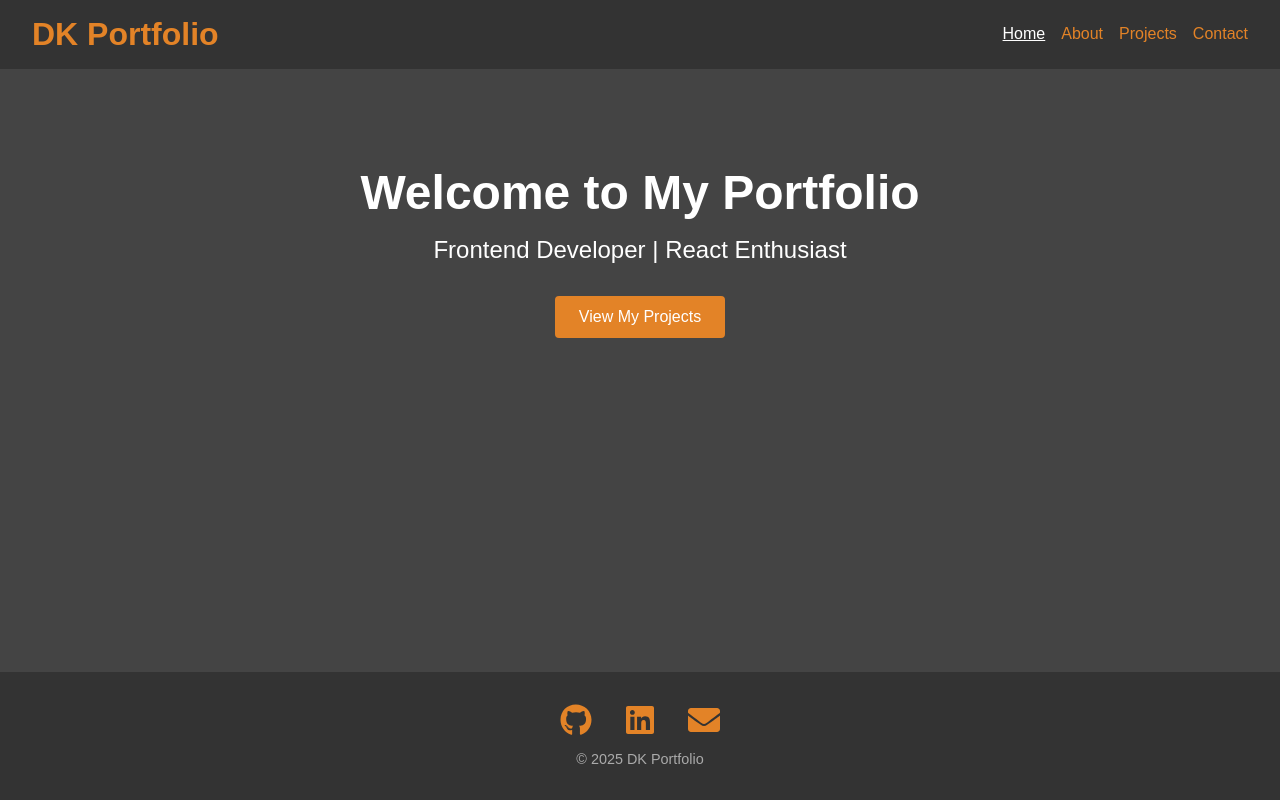
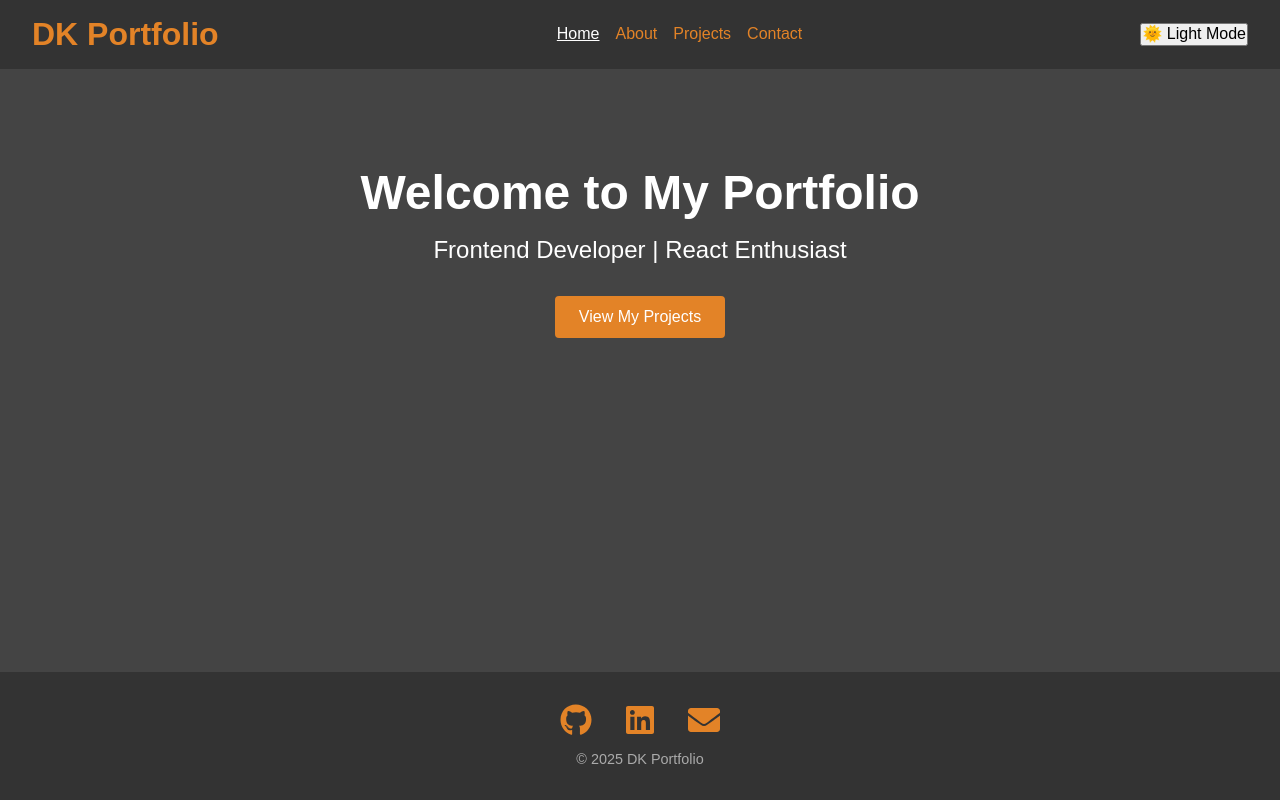
Before and after one commit to Dor-Ka/frontend-react-portfolio, a React (Create React App) app: page / in a window 1280 px wide. Built offline with nearby package versions, Linux system fonts and the light colour scheme.

Commit message:
feat: add theme toggle button to Navbar

```diff
--- a/src/components/Navbar/Navbar.jsx
+++ b/src/components/Navbar/Navbar.jsx
@@ -1,6 +1,6 @@
 import { Nav, Logo, NavLinks, StyledNavLink } from "./Navbar.styles";
 
-function Navbar() {
+function Navbar({ toggleTheme, isDarkMode }) {
   return (
     <Nav>
       <Logo>DK Portfolio</Logo>
@@ -26,6 +26,9 @@ function Navbar() {
           </StyledNavLink>
         </li>
       </NavLinks>
+      <button onClick={toggleTheme}>
+        {isDarkMode ? "🌞 Light Mode" : "🌙 Dark Mode"}
+      </button>
     </Nav>
   );
 }
```
